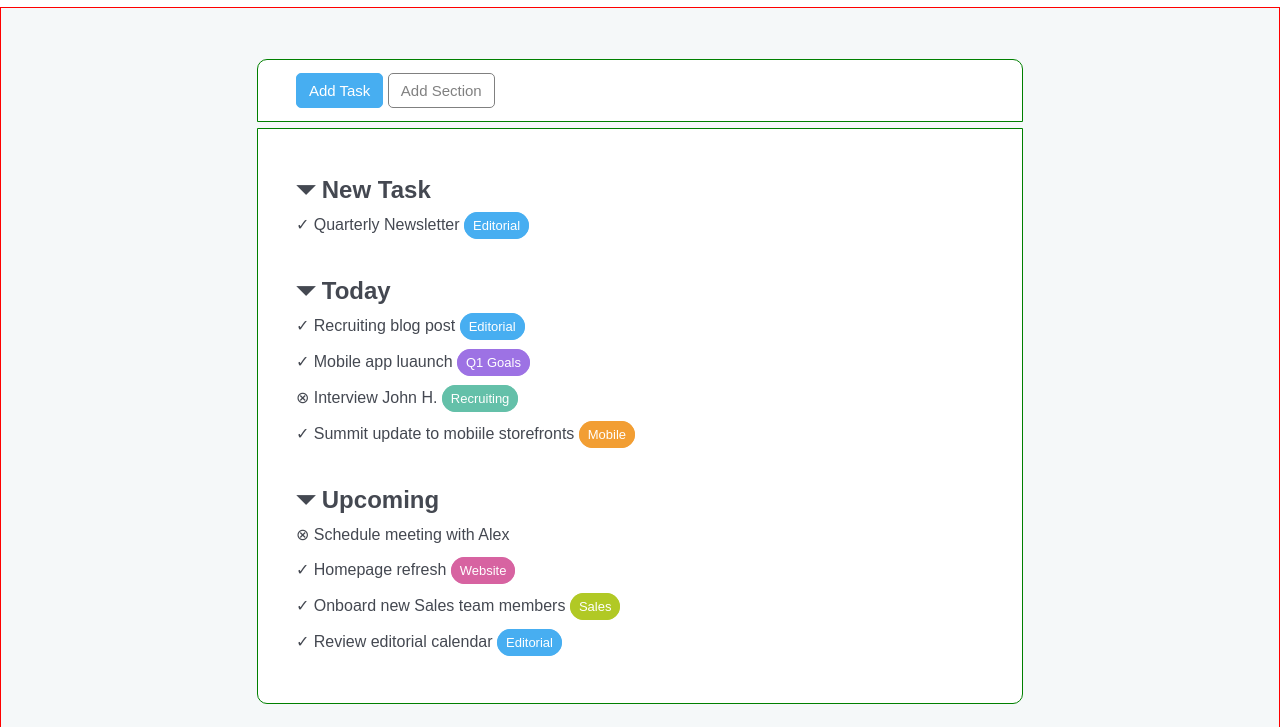
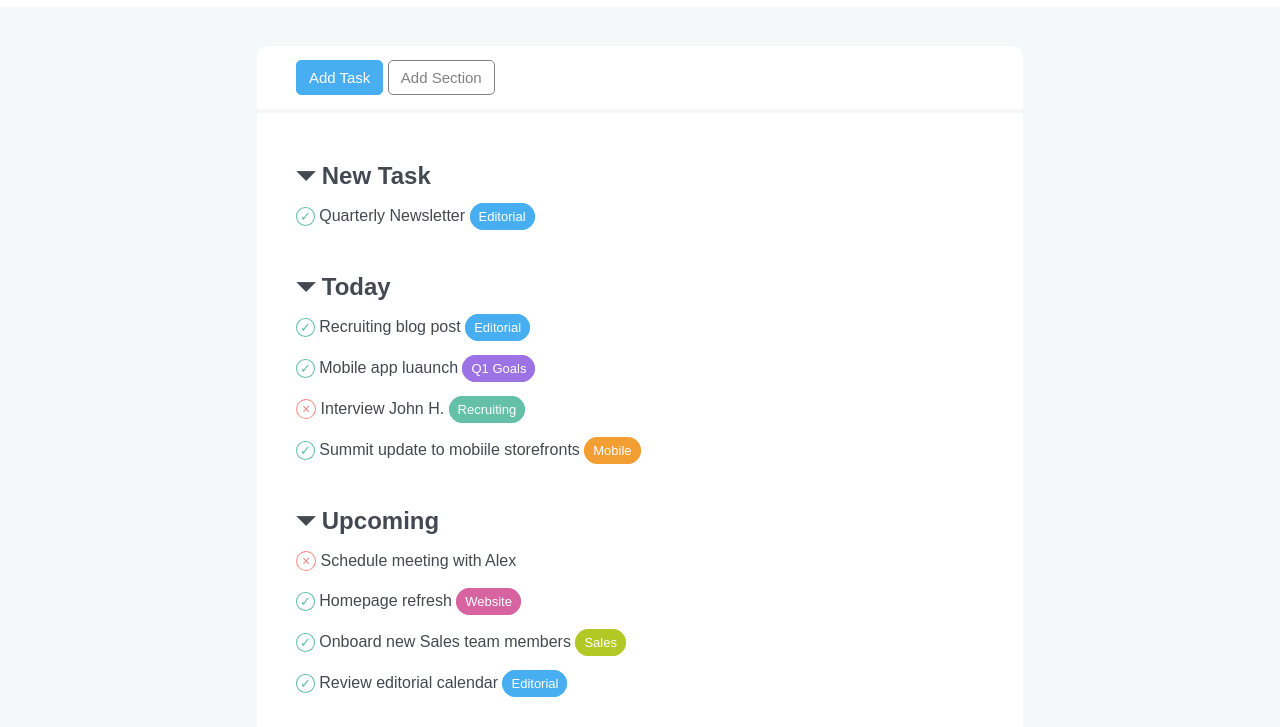
Before and after one commit to soniabergamini/html-css-toboolist, a plain HTML site: page index.html in a window 1280 px wide. Shown: the part 73-800 px from the top of the page. Drawn offline with Linux system fonts and the light colour scheme.

Commit message:
[css] aggiunto style entities

```diff
--- a/Risorse/CSS/style.css
+++ b/Risorse/CSS/style.css
@@ -26,21 +26,20 @@ img {
 /* Style Main */
 main  {
     background-color: #F5F8F9;
-    height: 1000px;
-    border: 1px solid red;
+    border: 1px solid #F5F8F9;
     height: 100vw;
 }
 
 /* Style Barra Pulsanti */
 #nav {
-    margin: 4% 20% 0.5%;
+    margin: 3% 20% 0.3%;
     border-radius: 10px 10px 0 0;
 }
 
 #nav,#task {
     background-color: white;
     padding: 1% 3%;
-    border: 1px solid green;
+    border: 1px solid white;
 }
 
 button {
@@ -70,19 +69,17 @@ button {
 
 #task section {
     margin: 30px 0;
-    line-height: 35px;
+    line-height: 40px;
 }
 
-section span {
+.label {
     padding: 5px 8px;
     border-radius: 30px;
     color: white;
     font-size: small;
-    border: 1px solid red;
-    background-color: red;
 }
 
-#new span, .blue {
+.blue {
     border: 1px solid #47AEF1;
     background-color: #47AEF1;
 }
@@ -111,3 +108,19 @@ section span {
     border: 1px solid #B1C925;
     background-color: #B1C925;
 }
+
+.entitya {
+    padding: 1px 3px;
+    color: #5DBDA4;
+    font-size: small;
+    border: 1px solid #5DBDA4;
+    border-radius: 50%;
+}
+
+.entityb {
+    border: 1px solid #fa8884;
+    color: #fa8884;
+    padding: 1px 5px;
+    font-size: 14px;
+    border-radius: 50%;
+}
--- a/index.html
+++ b/index.html
@@ -24,23 +24,23 @@
             <!-- Inizio New Task -->
             <section id="new">
                 <h2>&#9207; New Task</h2>
-                <p> &check; Quarterly Newsletter <span>Editorial</span></p>
+                <p><span class="entitya">&check;</span> Quarterly Newsletter <span class="blue label">Editorial</span></p>
             </section>
             <!-- Inizio Today Task -->
             <section id="today">
                 <h2>&#9207; Today</h2>
-                <p> &check; Recruiting blog post <span class="blue">Editorial</span></p>
-                <p> &check; Mobile app luaunch <span id="violet">Q1 Goals</span></p>
-                <p> &#8855; Interview John H. <span id="green">Recruiting</span></p>
-                <p> &check; Summit update to mobiile storefronts <span id="orange">Mobile</span></p>
+                <p><span class="entitya">&check;</span> Recruiting blog post <span class="blue label">Editorial</span></p>
+                <p><span class="entitya">&check;</span> Mobile app luaunch <span id="violet" class="label">Q1 Goals</span></p>
+                <p><span class="entityb">&#215;</span> Interview John H. <span id="green" class="label">Recruiting</span></p>
+                <p><span class="entitya">&check;</span> Summit update to mobiile storefronts <span id="orange" class="label">Mobile</span></p>
             </section>
             <!-- Inizio Upcoming Task -->
             <section id="upcoming">
                 <h2>&#9207; Upcoming</h2>
-                <p> &#8855; Schedule meeting with Alex</p>
-                <p> &check; Homepage refresh <span id="pink">Website</span></p>
-                <p> &check; Onboard new Sales team members <span id="lightgreen">Sales</span></p>
-                <p> &check; Review editorial calendar <span class="blue">Editorial</span></p>
+                <p><span class="entityb">&#215;</span> Schedule meeting with Alex</p>
+                <p><span class="entitya">&check;</span> Homepage refresh <span id="pink" class="label">Website</span></p>
+                <p><span class="entitya">&check;</span> Onboard new Sales team members <span id="lightgreen" class="label">Sales</span></p>
+                <p><span class="entitya">&check;</span> Review editorial calendar <span class="blue label">Editorial</span></p>
             </section>
         </section>
     </main>
```
